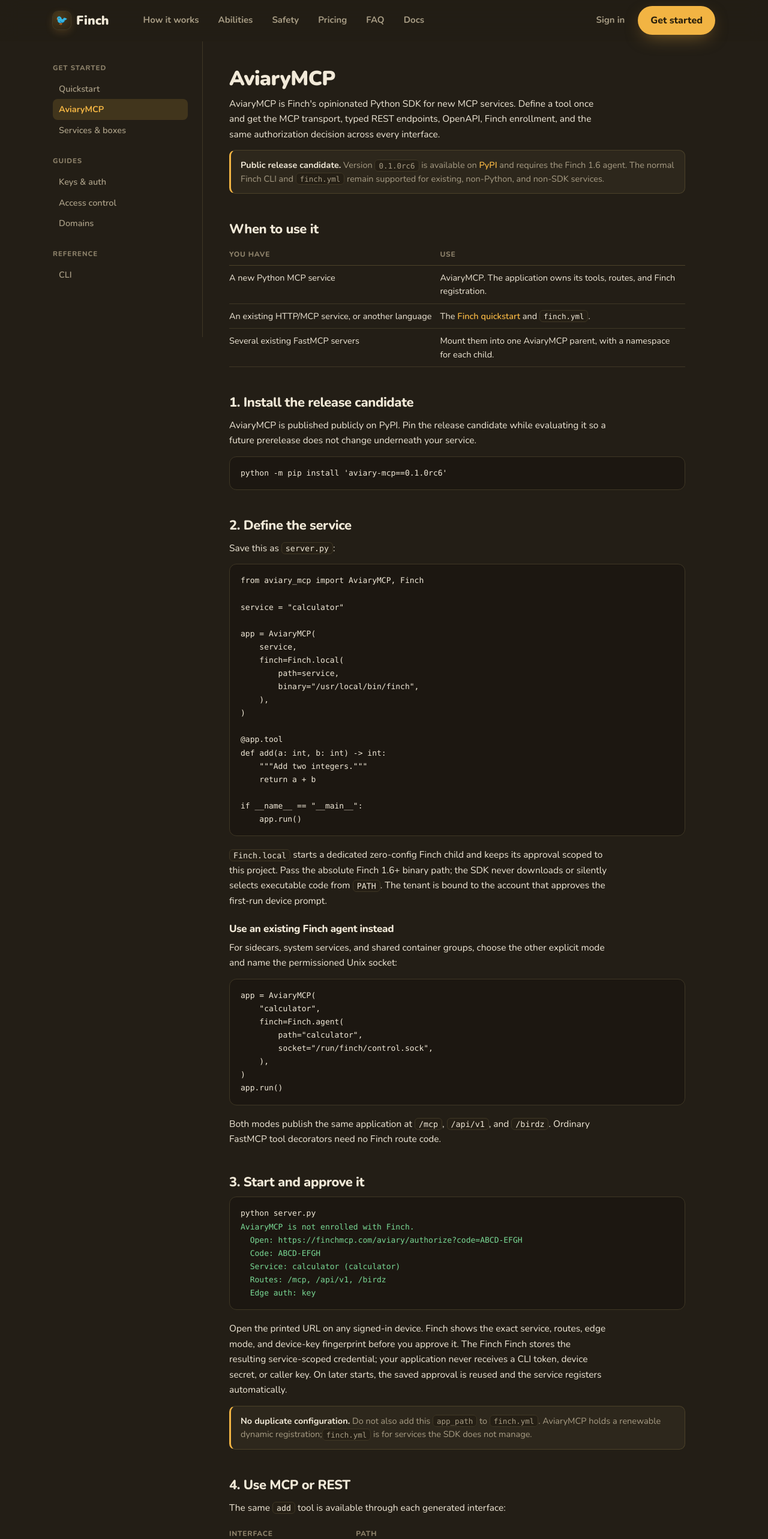
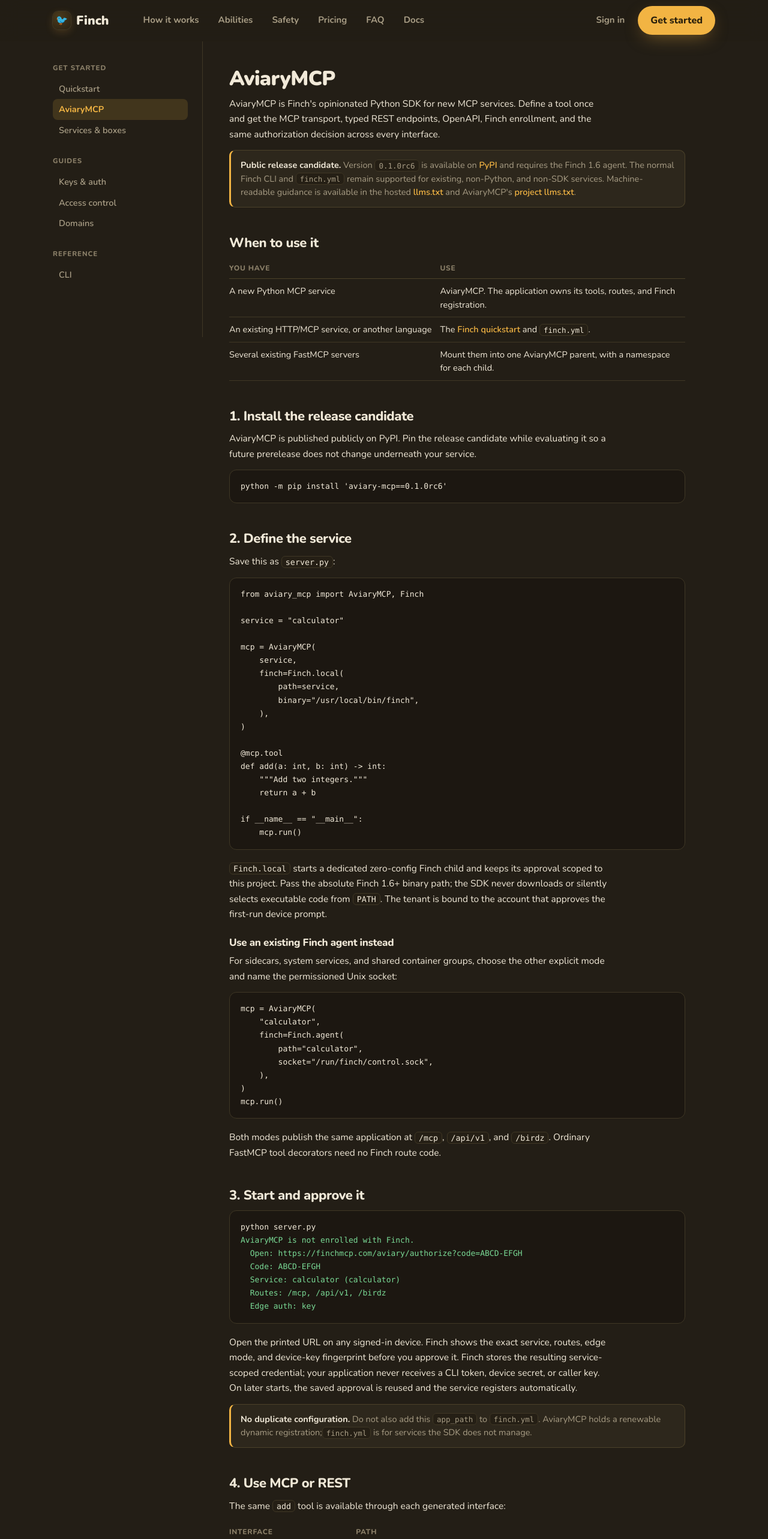
Before and after one commit to DigiBugCat/finch, a Next.js app in the folder web/: page /docs/aviarymcp in a window 1280 px wide. Shown: the top 2566 px of the page at 60% size. Built offline with nearby package versions, Linux system fonts and the light colour scheme; no server answers.

Commit message:
Document AviaryMCP FastMCP conventions (#15)
Co-authored-by: digibugcat <digibugcat@users.noreply.github.com>

```diff
--- a/web/app/docs/aviarymcp/page.tsx
+++ b/web/app/docs/aviarymcp/page.tsx
@@ -27,6 +27,11 @@
         </a>{' '}
         and requires the Finch 1.6 agent. The normal Finch CLI and <code>finch.yml</code>{' '}
         remain supported for existing, non-Python, and non-SDK services.
+        {' '}Machine-readable guidance is available in the hosted{' '}
+        <a href="/llms.txt">llms.txt</a> and AviaryMCP&apos;s{' '}
+        <a href="https://github.com/DigiBugCat/aviary-mcp/blob/main/llms.txt" target="_blank" rel="noreferrer">
+          project llms.txt
+        </a>.
       </div>
 
       <h2>When to use it</h2>
@@ -65,7 +70,7 @@
 
 service = "calculator"
 
-app = AviaryMCP(
+mcp = AviaryMCP(
     service,
     finch=Finch.local(
         path=service,
@@ -73,13 +78,13 @@
     ),
 )
 
-@app.tool
+@mcp.tool
 def add(a: int, b: int) -&gt; int:
     """Add two integers."""
     return a + b
 
 if __name__ == "__main__":
-    app.run()`}</Code>
+    mcp.run()`}</Code>
       <p>
         <code>Finch.local</code> starts a dedicated zero-config Finch child and keeps
         its approval scoped to this project. Pass the absolute Finch 1.6+ binary path;
@@ -92,14 +97,14 @@
         For sidecars, system services, and shared container groups, choose the other
         explicit mode and name the permissioned Unix socket:
       </p>
-      <Code>{`app = AviaryMCP(
+      <Code>{`mcp = AviaryMCP(
     "calculator",
     finch=Finch.agent(
         path="calculator",
         socket="/run/finch/control.sock",
     ),
 )
-app.run()`}</Code>
+mcp.run()`}</Code>
       <p>
         Both modes publish the same application at <code>/mcp</code>, <code>/api/v1</code>,
         and <code>/birdz</code>. Ordinary FastMCP tool decorators need no Finch route code.
@@ -115,8 +120,8 @@
 <span class="o">  Edge auth: key</span>`}</Code>
       <p>
         Open the printed URL on any signed-in device. Finch shows the exact service,
-        routes, edge mode, and device-key fingerprint before you approve it. The Finch
-        Finch stores the resulting service-scoped credential; your application never
+        routes, edge mode, and device-key fingerprint before you approve it. Finch
+        stores the resulting service-scoped credential; your application never
         receives a CLI token, device secret, or caller key. On later starts, the saved
         approval is reused and the service registers automatically.
       </p>
@@ -165,8 +170,8 @@
 def forecast(city: str) -&gt; str:
     return f"sunny in {city}"
 
-app = AviaryMCP("aviary")
-app.mount(weather, namespace="weather")`}</Code>
+mcp = AviaryMCP("aviary")
+mcp.mount(weather, namespace="weather")`}</Code>
       <p>
         The mounted tool becomes <code>weather_forecast</code> in MCP, REST, and
         OpenAPI. Namespaces keep tools from different birds from colliding.
```
Also changed, not shown: web/public/llms.txt.
